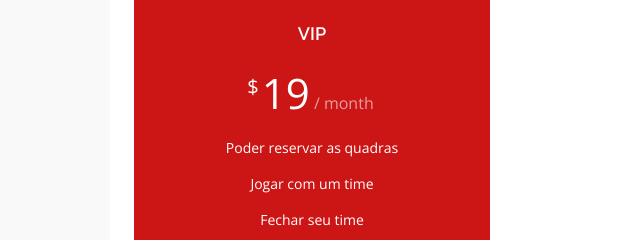
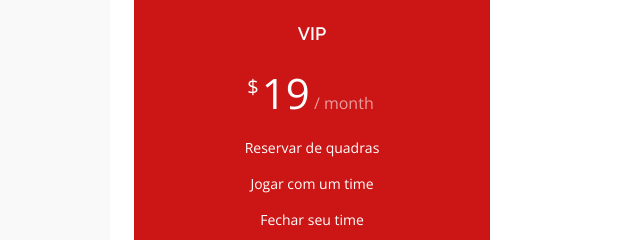
Before and after one commit to AntonioGriesinger/playing_healthy, a plain HTML site: page pt/index.html in a window 1280 px wide. Shown: the part 3240-3480 px from the top of the page, 328-968 px from the left. Drawn offline with nearby package versions, Linux system fonts and the light colour scheme.

Commit message:
Update index.html

```diff
--- a/pt/index.html
+++ b/pt/index.html
@@ -256,7 +256,7 @@
               <h3>VIP</h3>
               <h4><sup>$</sup>19<span> / month</span></h4>
               <ul>
-                <li>Poder reservar as quadras</li>
+                <li>Reservar de quadras</li>
                 <li>Jogar com um time</li>
                 <li>Fechar seu time</li>
                 <li>Reservar a quadra so para seu time</li>
```
